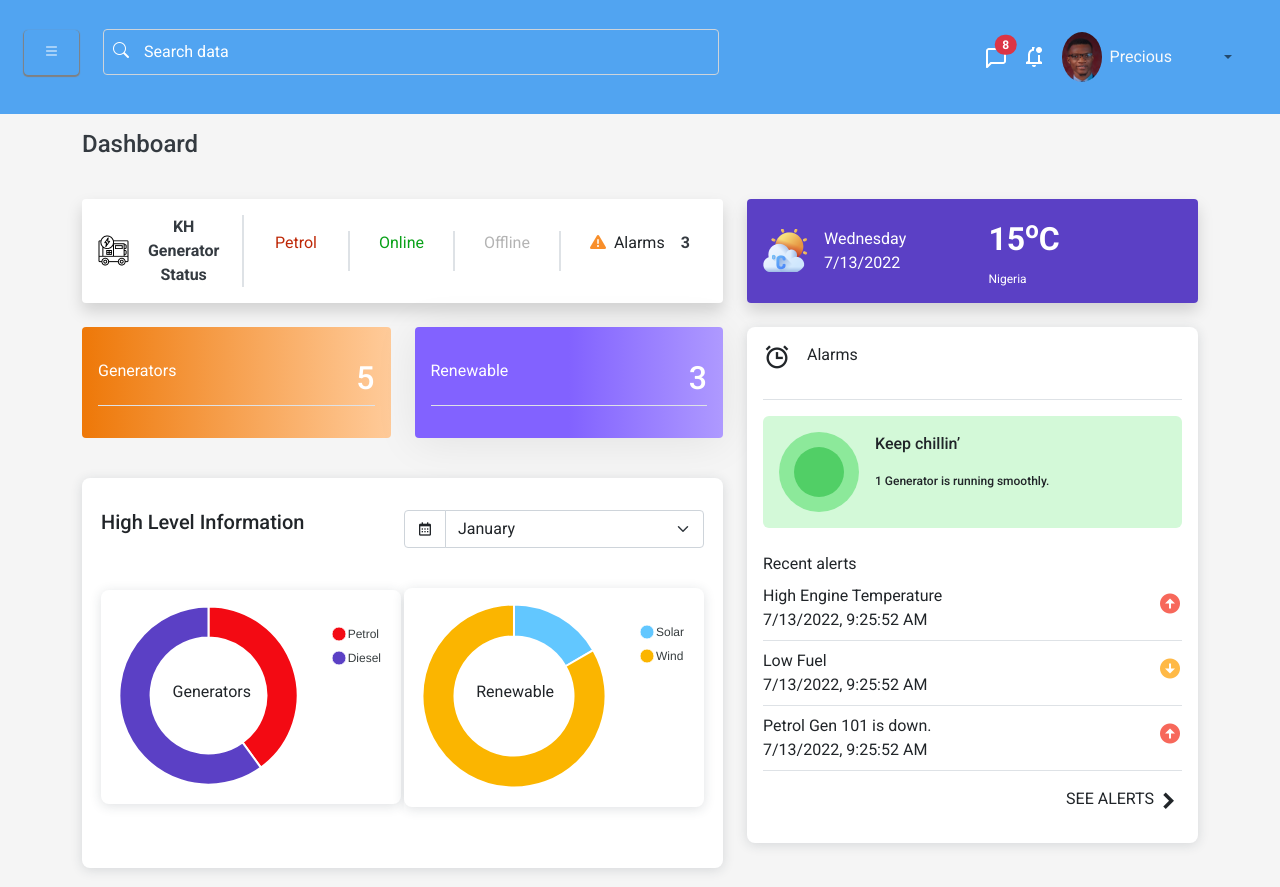
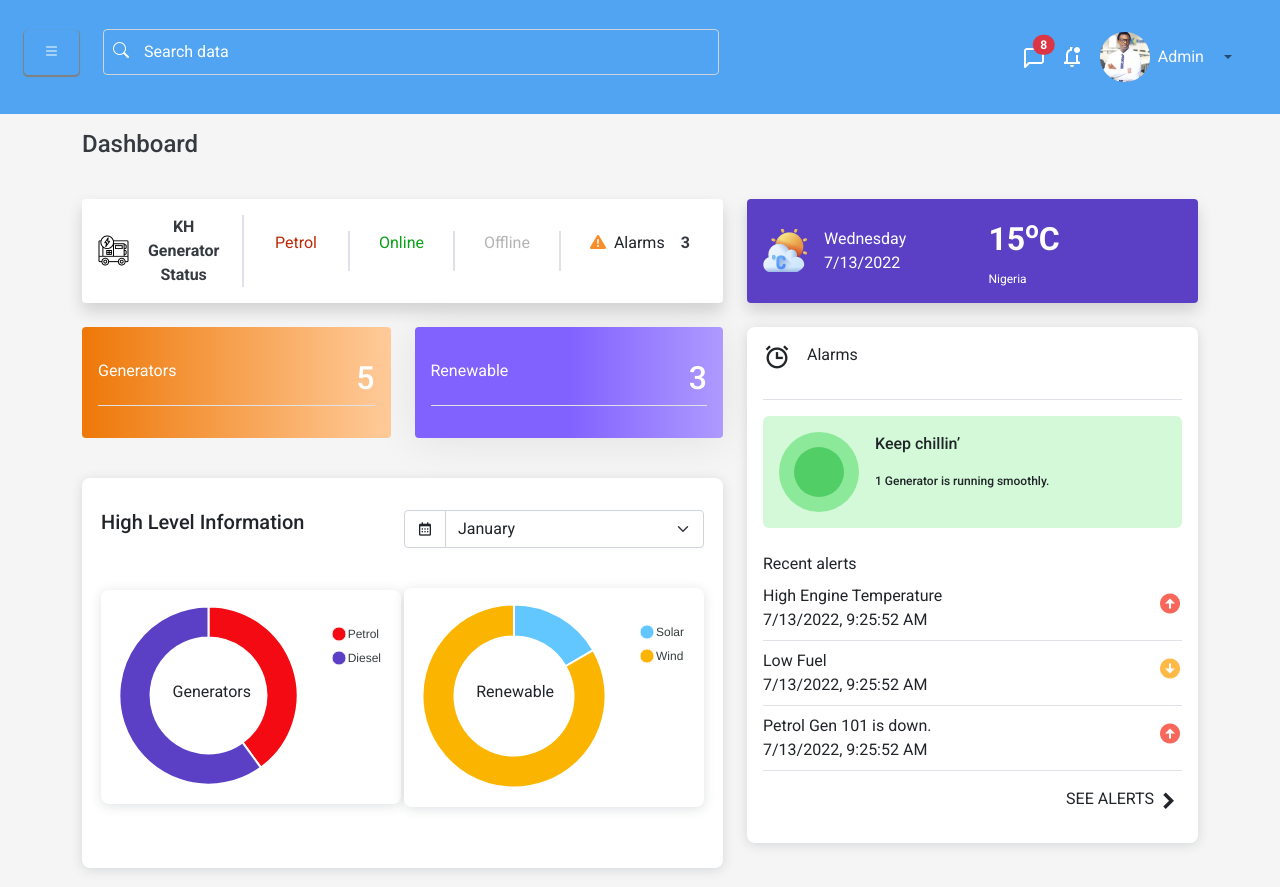
Before and after one commit to Lovelyfin00/testing-pmms, a plain HTML site: page dashboard.html in a window 1280 px wide. Shown: the top 887 px of the page. Drawn offline with nearby package versions, Linux system fonts and the light colour scheme.

Commit message:
Add files via upload

```diff
--- a/dashboard.html
+++ b/dashboard.html
@@ -58,8 +58,8 @@
                      </li>
                      <li class="nav-item dropdown">
                         <a class="nav-link dropdown-toggle d-flex align-items-center" href="#" id="navbarDropdown" role="button" data-bs-toggle="dropdown" aria-expanded="false">
-                        <img src="./img/DP8.jpg" class="me-2" style="border-radius: 100%; height: 50px; width: 40px;">
-                        <p class="mb-0 me-5 text-light">Precious</p>
+                        <img src="./img/admin-img.png" class="me-2">
+                        <p class="mb-0 me-3 text-light">Admin</p>
                         </a>
                         <ul class="dropdown-menu" aria-labelledby="navbarDropdown">
                            <li><a class="dropdown-item" href="#">Log out</a></li>
```
Also changed, not shown: img/admin-img.png (added).
